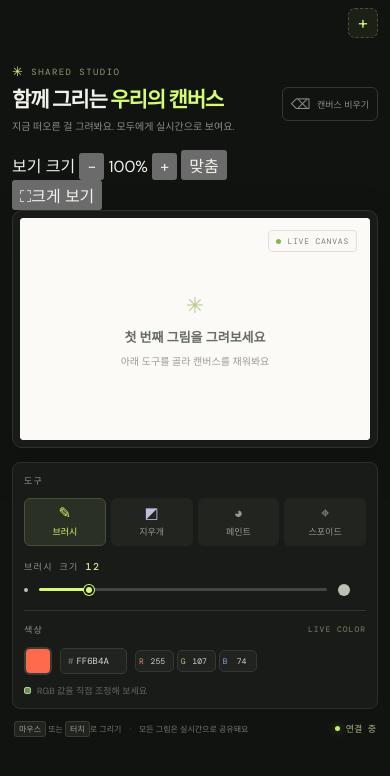
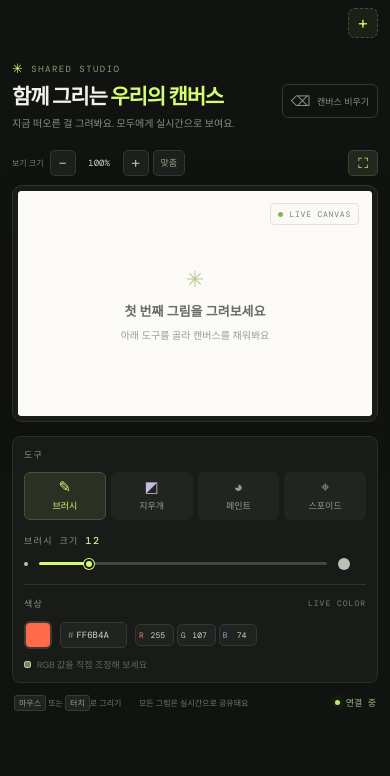
Before and after one commit to yoojunmin/canvas, a website: page public/index.html in a window 390 px wide. Shown: the part 60-836 px from the top of the page. Drawn offline with nearby package versions, Linux system fonts and the light colour scheme; no server answers.

Commit message:
Update styles.css

```diff
--- a/public/styles.css
+++ b/public/styles.css
@@ -59,7 +59,7 @@ button { color: inherit; }
 .share-button { display: flex; gap: 8px; align-items: center; border: 1px solid #3b4430; border-radius: 6px; padding: 8px 11px; background: #262d1e; color: #d8eeae; font-size: 10px; font-weight: 700; cursor: pointer; transition: .15s; }
 .share-button:hover { background: #323d25; border-color: #63764a; }
 .share-button span { color: var(--accent); font-size: 14px; }
-.workspace { max-width: 1180px; margin: 0 auto; padding: 38px clamp(22px, 4vw, 58px) 24px; }
+.workspace { max-width: 1720px; margin: 0 auto; padding: 34px clamp(22px, 3.2vw, 50px) 24px; }
 .canvas-heading { display: flex; align-items: end; justify-content: space-between; margin: 0 0 22px; }
 .eyebrow { display: flex; align-items: center; gap: 7px; color: #8f9c74; font: 9px "DM Mono", monospace; letter-spacing: 1.45px; }
 .eyebrow-star { color: var(--accent); font-size: 13px; }
@@ -69,8 +69,19 @@ h1 span { color: var(--accent); }
 .clear-button { color: #898d84; background: transparent; border: 1px solid #343831; border-radius: 6px; padding: 8px 11px; font-size: 10px; cursor: pointer; transition: .15s; }
 .clear-button:hover { color: #ff9b84; border-color: #74483e; background: #241b18; }
 .clear-button span { font-size: 14px; vertical-align: -1px; margin-right: 4px; }
-.canvas-stage { padding: 11px; border: 1px solid #2e322c; border-radius: 10px; background: #191b18; box-shadow: 0 18px 50px #0002; }
-.canvas-paper { position: relative; border-radius: 4px; background-color: #fbfaf6; overflow: hidden; background-image: radial-gradient(#dddcd5 0.7px, transparent 0.7px); background-size: 19px 19px; }
+.canvas-viewer { min-width: 0; }
+.canvas-stage-toolbar { display: flex; align-items: center; justify-content: space-between; min-height: 34px; margin: 0 1px 8px; }
+.zoom-controls { display: flex; align-items: center; gap: 6px; }
+.zoom-label { margin-right: 5px; color: #7e8378; font-size: 9px; }
+.zoom-button, .zoom-fit, .expand-button { display: inline-flex; align-items: center; justify-content: center; height: 27px; border: 1px solid #343831; border-radius: 5px; color: #b5baad; background: #1c1f1b; cursor: pointer; transition: .15s; }
+.zoom-button { width: 28px; font-size: 16px; line-height: 1; }
+.zoom-level { min-width: 39px; color: #d0d5c9; font: 9px "DM Mono", monospace; text-align: center; }
+.zoom-fit { padding: 0 9px; color: #98a38a; font-size: 9px; }
+.expand-button { gap: 6px; padding: 0 9px; color: #d5e6b9; border-color: #3b4430; background: #22281d; font-size: 9px; }
+.expand-button > span:first-child { color: var(--accent); font-size: 14px; }
+.zoom-button:hover, .zoom-fit:hover, .expand-button:hover { border-color: #697a4c; color: var(--accent); background: #292f22; }
+.canvas-stage { max-height: 72vh; overflow: auto; padding: 11px; border: 1px solid #2e322c; border-radius: 10px; background: #191b18; box-shadow: 0 18px 50px #0002; scrollbar-color: #52584b #20231f; scrollbar-width: thin; }
+.canvas-paper { position: relative; width: 100%; min-width: 100%; border-radius: 4px; background-color: #fbfaf6; overflow: hidden; background-image: radial-gradient(#dddcd5 0.7px, transparent 0.7px); background-size: 19px 19px; }
 #drawing-canvas { display: block; width: 100%; height: auto; aspect-ratio: 1200 / 760; cursor: crosshair; touch-action: none; }
 .canvas-stamp { display: flex; align-items: center; gap: 6px; position: absolute; top: 12px; right: 13px; padding: 5px 7px; border: 1px solid #e2e1d9; border-radius: 4px; color: #7c8177; background: #fbfaf6d9; font: 8px "DM Mono", monospace; letter-spacing: .8px; pointer-events: none; }
 .stamp-live { width: 5px; height: 5px; background: #80b752; box-shadow: none; }
@@ -78,6 +89,10 @@ h1 span { color: var(--accent); }
 .canvas-hint.hidden { opacity: 0; }
 .canvas-hint strong { color: #686d63; font-size: 13px; font-weight: 600; }
 .canvas-hint > span:last-child { color: #999d93; font-size: 10px; }
+.canvas-viewer.expanded { position: fixed; z-index: 20; inset: 0; display: flex; flex-direction: column; padding: max(12px, env(safe-area-inset-top)) max(12px, env(safe-area-inset-right)) max(12px, env(safe-area-inset-bottom)) max(12px, env(safe-area-inset-left)); background: #111310; }
+.canvas-viewer.expanded .canvas-stage { flex: 1; max-height: none; min-height: 0; }
+.canvas-viewer:fullscreen { display: flex; flex-direction: column; padding: 12px; background: #111310; }
+.canvas-viewer:fullscreen .canvas-stage { flex: 1; max-height: none; min-height: 0; }
 .hint-spark { color: #b9c993; font-size: 22px; }
 .tool-panel { display: grid; grid-template-columns: minmax(310px, 1.08fr) 1px minmax(155px, .55fr) 1px minmax(275px, .95fr); align-items: center; gap: 22px; margin-top: 14px; padding: 17px 19px 15px; border: 1px solid #2b2f29; border-radius: 8px; background: #191b18; }
 .tool-group { min-width: 0; }
@@ -140,7 +155,7 @@ kbd { border: 1px solid #383c35; border-radius: 3px; padding: 2px 4px; color: #9
 
 @media (max-width: 1040px) {
   .app-shell { grid-template-columns: 205px minmax(0,1fr); }
-  .workspace { padding-left: 28px; padding-right: 28px; }
+  .workspace { padding-left: 24px; padding-right: 24px; }
   .tool-panel { grid-template-columns: minmax(285px, 1fr) 1px minmax(125px, .5fr) 1px minmax(254px, .9fr); gap: 14px; padding-left: 14px; padding-right: 14px; }
   .tool-button { padding: 7px; gap: 4px; font-size: 9px; }
   .rgb-inputs { gap: 3px; }
@@ -165,12 +180,18 @@ kbd { border: 1px solid #383c35; border-radius: 3px; padding: 2px 4px; color: #9
   .mobile-board-list .board-name { max-width: 125px; font-size: 9px; }
   .mobile-board-list .board-people { display: none; }
   .mobile-new-board { width: 30px; height: 30px; flex: 0 0 auto; border: 1px dashed #465138; border-radius: 7px; color: var(--accent); background: #1c2118; font-size: 18px; line-height: 1; cursor: pointer; }
-  .workspace { padding: 25px 17px 17px; }
+  .workspace { padding: 22px 17px 17px; }
   .canvas-heading { align-items: end; gap: 10px; margin-bottom: 16px; }
   h1 { font-size: clamp(20px, 5.4vw, 27px); margin-top: 7px; }
   .canvas-heading p { max-width: 255px; font-size: 10px; line-height: 1.5; }
   .clear-button { flex: 0 0 auto; padding: 7px 8px; font-size: 9px; }
-  .canvas-stage { padding: 7px; }
+  .canvas-stage { max-height: 64vh; padding: 7px; }
+  .canvas-stage-toolbar { min-height: 31px; margin-bottom: 7px; }
+  .zoom-label { font-size: 8px; }
+  .zoom-button, .zoom-fit, .expand-button { height: 26px; }
+  .expand-label { display: none; }
+  .canvas-viewer.expanded { padding: max(8px, env(safe-area-inset-top)) max(8px, env(safe-area-inset-right)) max(8px, env(safe-area-inset-bottom)) max(8px, env(safe-area-inset-left)); }
+  .canvas-viewer.expanded .canvas-stage { max-height: none; }
   .tool-panel { grid-template-columns: 1fr auto; gap: 14px 16px; padding: 13px; }
   .drawing-tools { grid-column: 1 / -1; }
   .tool-buttons { gap: 5px; }
@@ -185,6 +206,12 @@ kbd { border: 1px solid #383c35; border-radius: 3px; padding: 2px 4px; color: #9
 }
 @media (max-width: 420px) {
   .workspace { padding-left: 12px; padding-right: 12px; }
+  .canvas-stage { padding: 5px; }
+  .canvas-stage-toolbar { margin-right: 0; margin-left: 0; }
+  .zoom-controls { gap: 4px; }
+  .zoom-label { margin-right: 2px; }
+  .zoom-button { width: 26px; }
+  .zoom-fit { padding: 0 7px; }
   .topbar { padding: 0 12px; }
   .mobile-board-strip { padding-left: 12px; padding-right: 12px; }
   .presence { font-size: 8px; }
```
